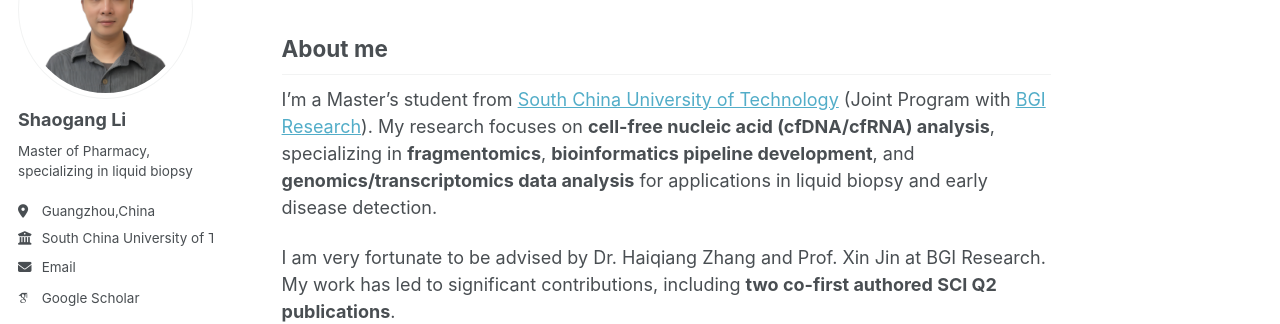
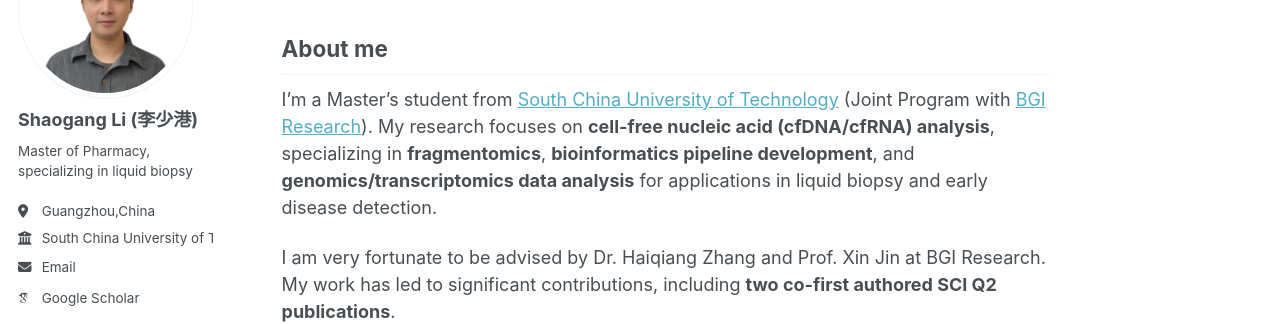
Before and after one commit to AlfredLSG/ShaogangLi, a Jekyll site: the page built from _pages/about.md, in a window 1280 px wide. Shown: the part 179-503 px from the top of the page. Built offline with Jekyll 4.4.1, drawn with Linux system fonts in a browser that asks for light colours; some web fonts are replaced.

Commit message:
Update _config.yml

```diff
--- a/_config.yml
+++ b/_config.yml
@@ -23,7 +23,7 @@ repository               : "academicpages/academicpages.github.io"
 author:
   # Biographic information
   avatar           : "李少港.png"
-  name             : "Shaogang Li"
+  name             : "Shaogang Li (李少港)"
   pronouns         : # example: "she/her"
   bio              : "Master of Pharmacy, specializing in liquid biopsy"
   location         : "Guangzhou,China"
```
